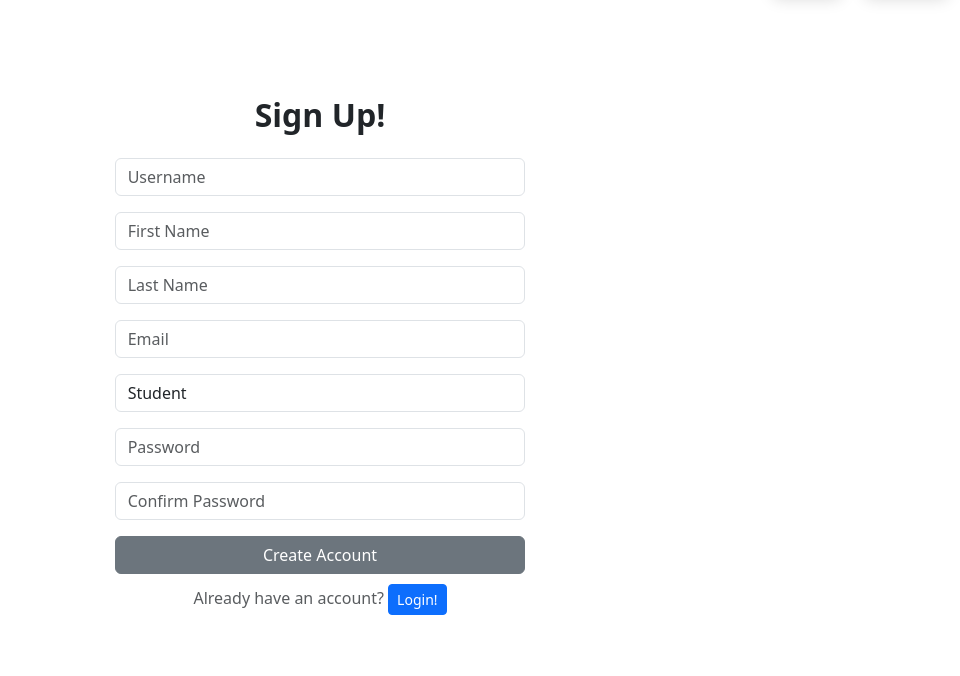
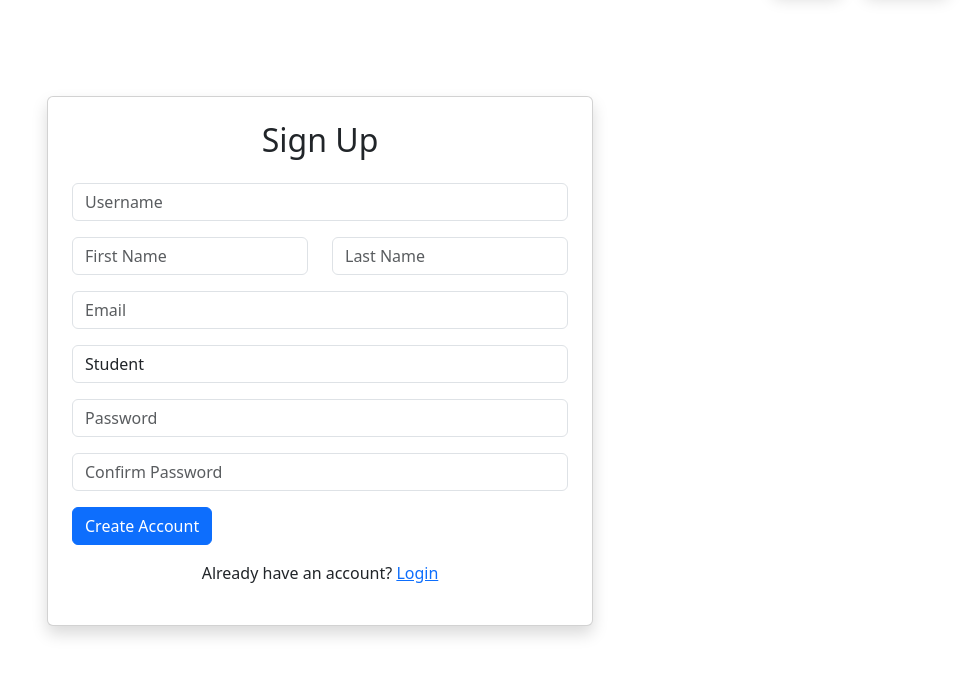
Before and after one commit to Amehroke/MiniProject, a Flask app: page /signup in a window 1280 px wide. Shown: the part 56-732 px from the top of the page, without its empty margins (320-1280 px from the left). Run offline with Flask 3, Linux system fonts and the light colour scheme.

Commit message:
sign up  beautified

```diff
--- a/app/templates/signup.html
+++ b/app/templates/signup.html
@@ -1,30 +1,62 @@
 {% extends 'base.html' %}
 
 {% block title %}
-    Sign Up!
+    Sign Up
 {% endblock %}
 
 {% block content %}
 
-    <section class="py-5 mt-5">
-        <div class="row d-flex justify-content-center">
-            <div class="col-md-6 col-xl-4">
-                <h2 class="mb-4 text-center fw-semibold">Sign Up!</h2>
-                <form class="text-center form-register" method="POST">
-                    {{ form.csrf_token }}
-                    {{ form.hidden_tag() }}
-                    {{ form.username(class="form-control mb-3", placeholder="Username") }}
-                    {{ form.first_name(class="form-control mb-3", placeholder="First Name") }}
-                    {{ form.last_name(class="form-control mb-3", placeholder="Last Name") }}
-                    {{ form.email(class="form-control mb-3", placeholder="Email") }}
-                    {{ form.status(class="form-control mb-3", placeholder="Status") }}
-                    {{ form.password1(class="form-control mb-3", placeholder="Password") }}
-                    {{ form.password2(class="form-control mb-3", placeholder="Confirm Password") }}
-                    {{ form.submit(class="btn btn-secondary d-block w-100", value="Create Account") }}
-                    <p class="text-muted" style="margin-top: 10px;">Already have an account? <a class="btn btn-sm btn-primary" href="{{ url_for('login' )}}">Login!</a></p>
-                </form>
+     <!-- Background -->
+     <div class="bg"></div>
+     <div class="bg bg2"></div>
+     <div class="bg bg3"></div>
+     </div>
+
+<section class="py-5 mt-5">
+    <div class="container">
+        <div class="row justify-content-center">
+            <div class="col-md-6">
+                <div class="card shadow p-4">
+                    <h2 class="text-center mb-4">Sign Up</h2>
+                    <form class="form-register" method="POST">
+                        {{ form.csrf_token }}
+                        {{ form.hidden_tag() }}
+
+                        <div class="mb-3">
+                            {{ form.username(class="form-control", placeholder="Username") }}
+                        </div>
+
+                        <div class="row">
+                            <div class="col-md-6 mb-3">
+                                {{ form.first_name(class="form-control", placeholder="First Name") }}
+                            </div>
+                            <div class="col-md-6 mb-3">
+                                {{ form.last_name(class="form-control", placeholder="Last Name") }}
+                            </div>
+                        </div>
+
+                        <div class="mb-3">
+                            {{ form.email(class="form-control", placeholder="Email") }}
+                        </div>
+
+                        <div class="mb-3">
+                            {{ form.status(class="form-control", placeholder="Status") }}
+                        </div>
+
+                        <div class="mb-3">
+                            {{ form.password1(class="form-control", placeholder="Password") }}
+                        </div>
+
+                        <div class="mb-3">
+                            {{ form.password2(class="form-control", placeholder="Confirm Password") }}
+                        </div>
+
+                        <button type="submit" class="btn btn-primary btn-block">Create Account</button>
+                    </form>
+                    <p class="text-center mt-3">Already have an account? <a href="{{ url_for('login') }}">Login</a></p>
+                </div>
             </div>
         </div>
-    </section>
-
+    </div>
+</section>
 {% endblock %}
```
